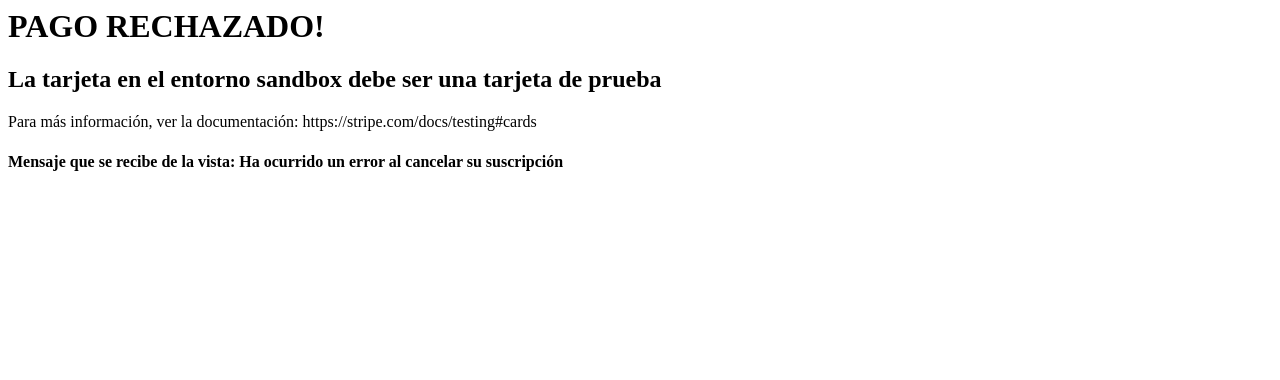
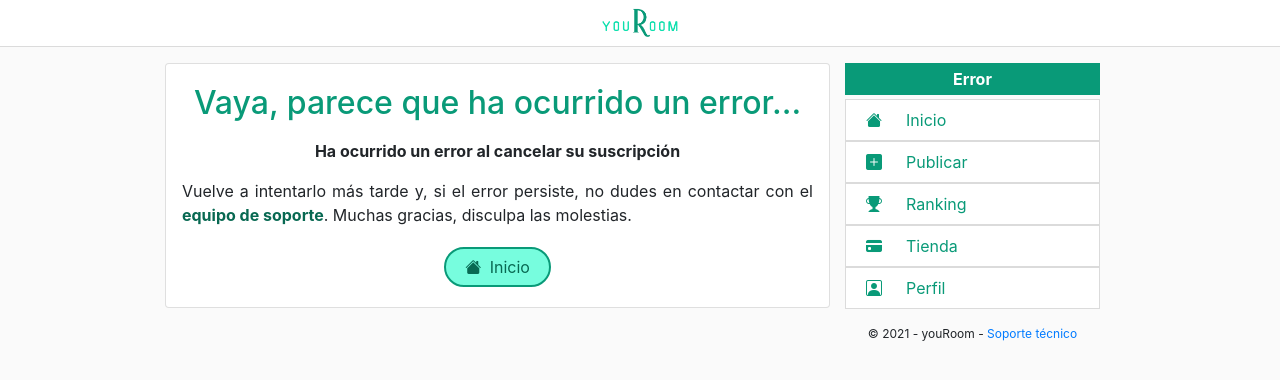
Before and after one commit to youRoom-ISPP/youRoom, a Django app: page /tienda/cancelar_suscripcion/ in a window 1280 px wide. Shown: the top 380 px of the page. Run offline with Django 3.2, Linux system fonts and the light colour scheme; some libraries are stand-ins or nearby versions.

Commit message:
Integración completa - #101
He completado la integración de la interfaz para el premium en perfil.

```diff
--- a/youroom/static/js/perfil.js
+++ b/youroom/static/js/perfil.js
@@ -19,6 +19,10 @@ $(document).ready(function(){
     });
 });
 
+$(document).ready(function () {
+    consultarFechaCancelacion();
+});
+
 $("#btnCancelarSus").click(function () {
     $("#btnCancelarSus").html("<span id=\"spinnerBtn\"></span> Cancelando suscripción...")
     $("#spinnerBtn").addClass("spinner-border");
@@ -29,9 +33,30 @@ $("#btnCancelarSus").click(function () {
 
 $("#btnSus").click(function () {
     $(".stripe-button-el").click();
-    $("#btnSus").html("<span id=\"spinnerBtn\"></span> Abriendo formulario...")
+    $("#btnSus").html("<span id=\"spinnerBtn\"></span> Procesando...")
     $("#spinnerBtn").addClass("spinner-border");
     $("#spinnerBtn").addClass("spinner-border-sm");
     $("#spinnerBtn").attr("role", "status");
     $("#spinnerBtn").attr("aria-hidden", "true");
 });
+
+function consultarFechaCancelacion() {
+    $.ajax({
+        type: 'GET',
+        url: '/tienda/obtener_fecha_cancelacion/',
+    }).done(function () {
+        console.log("Enviada fecha de la próxima facturación del pago");
+    }).then(response => {
+        if (response['valid']) {
+            let d = new Date(response['fechaCancelacion']);
+            let ye = new Intl.DateTimeFormat('es', { year: 'numeric' }).format(d);
+            let mo = new Intl.DateTimeFormat('es', { month: '2-digit' }).format(d);
+            let da = new Intl.DateTimeFormat('es', { day: '2-digit' }).format(d);
+            $('#fechaCancelacion').text(` (${da}-${mo}-${ye}).`);
+        } else {
+            $('#cancelSusModal').addClass('disabled')
+        }
+    }).fail(function () {
+        console.log("Error");
+    });
+}
--- a/youroom/templates/base/error.html
+++ b/youroom/templates/base/error.html
@@ -8,9 +8,9 @@
 <div class="row">
     <div class="error-main card col-12 mt-md-0">
         <h2 class="title-error pb-2">Vaya, parece que ha ocurrido un error...</h2>
+        {% block error-pago %}{% endblock %}
         <p class="desc-error pb-1">
-            Vuelve a intentarlo más tarde y, si el error persiste, no dudes en contactar con el <a class="enlace-error" href="mailto:soporte.youroom@gmail.com"><strong>equipo de soporte</strong></a>.
-            Muchas gracias, disculpa las molestias.
+            Vuelve a intentarlo más tarde y, si el error persiste, no dudes en contactar con el <a class="enlace-error" href="mailto:soporte.youroom@gmail.com"><strong>equipo de soporte</strong></a>. Muchas gracias, disculpa las molestias.
         </p>
         <a type="button" href="/timeline/" class="btn btn-primary boton boton-error"><i class="bi bi-house-fill mr-1"></i> Inicio</a>
     </div>
--- a/youroom/templates/perfil/modalcancelarsuscripcion.html
+++ b/youroom/templates/perfil/modalcancelarsuscripcion.html
@@ -21,7 +21,7 @@
                             <button type="button" class="btn btn-cancelar-publicacion" data-dismiss="modal">Cancelar</button>
                         </div>
                         {% else %}
-                        <p class="text-center">¿Seguro que quieres cancelar la suscripción?<br>Seguirás contando con las ventajas premium hasta que pasen los 30 días desde que te suscribiste.</p>
+                        <p class="text-center">¿Seguro que quieres cancelar la suscripción?<br>Seguirás contando con las ventajas premium hasta que finalice el periodo de suscripción <span id="fechaCancelacion">.</span></p>
                         <div class="text-center">
                             <a id="btnCancelarSus" class="btn btn-primary boton" href="{% url 'cancel' %}">Confirmar</a>
                             <button type="button" class="btn btn-cancelar-publicacion" data-dismiss="modal">Cancelar</button>
--- a/youroom/templates/perfil/perfil.html
+++ b/youroom/templates/perfil/perfil.html
@@ -17,7 +17,7 @@
                     {% if cont.estaActivo is True %}
                     <a class="dropdown-item btn-dropdown-user" type="button" data-toggle="modal" data-target="#modalSuscripcion"><i class="bi bi-stars icon-suscripcion"></i>Suscríbete</a>
                     {% else %}
-                    <a class="dropdown-item btn-dropdown-user" type="button" data-toggle="modal" data-target="#modalSuscripcion"><i class="bi bi-x-circle icon-suscripcion"></i>Cancelar suscripción</a>
+                    <a id="cancelSusModal" class="dropdown-item btn-dropdown-user" type="button" data-toggle="modal" data-target="#modalSuscripcion"><i class="bi bi-x-circle icon-suscripcion"></i>Cancelar suscripción</a>
                     {% endif %}
                     <div class="dropdown-divider"></div>
                     <a class="dropdown-item btn-dropdown-user" href="{% url 'logout' %}"><i class="bi bi-power icon-suscripcion"></i>Cerrar sesión</a>
--- a/youroom/templates/tienda/fail.html
+++ b/youroom/templates/tienda/fail.html
@@ -1,6 +1,9 @@
-<h1>PAGO RECHAZADO!</h1>
-<h2>La tarjeta en el entorno sandbox debe ser una tarjeta de prueba</h2>
-<p>Para más información, ver la documentación: https://stripe.com/docs/testing#cards</p>
+{% extends 'base/error.html' %}
+{% load l10n %}
 
+{% block titulo_pagina %}Error{% endblock %}
+{% block titulo %}Error{% endblock %}
 
-<h4>Mensaje que se recibe de la vista: {{message}}</h4>
+{% block error-pago %}
+    <p class="text-center"><strong>{{message}}</strong></p>
+{% endblock %}
--- a/youroom/tienda/views.py
+++ b/youroom/tienda/views.py
@@ -115,7 +115,7 @@ class HomePageView(TemplateView):
                 fecha_cancelacion = date.fromtimestamp(suscripcion['current_period_end'])
                 return JsonResponse({'fechaCancelacion':fecha_cancelacion,'valid':True})
             else:
-                return JsonResponse({'fechaCancelacion':'','valid':True})
+                return JsonResponse({'fechaCancelacion':'','valid':False})
 
         except:
             message = 'Ha ocurrido un error al comprobar tu suscripción'
```
